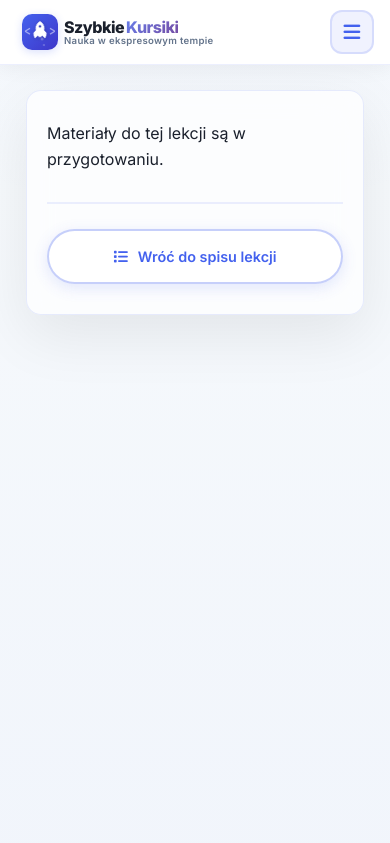
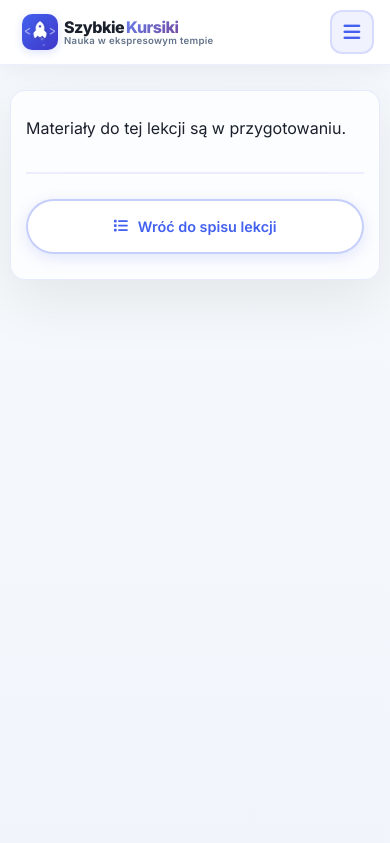
Before and after one commit to Sul3j/szybkie-kursiki, a Django app: template main_app/templates/main_app/lesson_detail.html in a window 390 px wide. Shown: the top 843 px of the page. Run offline with Django 5.2, Linux system fonts and the light colour scheme; the template is opened without the code that fills it, so the values that code supplies are empty.

Commit message:
change mobile lesson content width

```diff
--- a/main_app/static/main_app/css/lesson_content.css
+++ b/main_app/static/main_app/css/lesson_content.css
@@ -1050,9 +1050,14 @@
         padding: 100px 0 60px;
     }
 
+    .lesson-detail .container {
+        padding: 0 15px;
+    }
+
     .lesson-content {
-        padding: 40px 30px;
+        padding: 40px 20px;
         border-radius: 20px;
+        margin: 0;
     }
 
     .markdown-content {
@@ -1158,10 +1163,14 @@
         padding: 90px 0 50px;
     }
 
+    .lesson-detail .container {
+        padding: 0 10px;
+    }
+
     .lesson-content {
-        padding: 30px 20px;
+        padding: 25px 15px;
         border-radius: 15px;
-        margin: 0 10px;
+        margin: 0;
     }
 
     .lesson-navigation {
```
